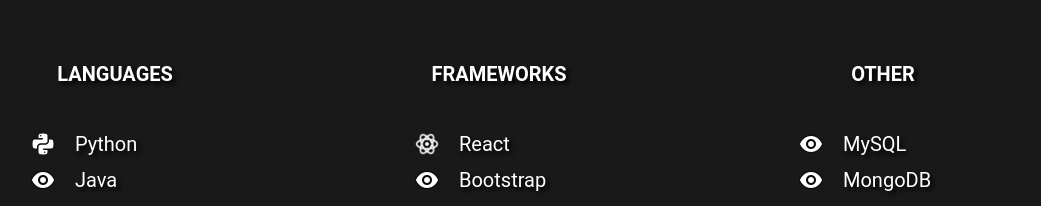
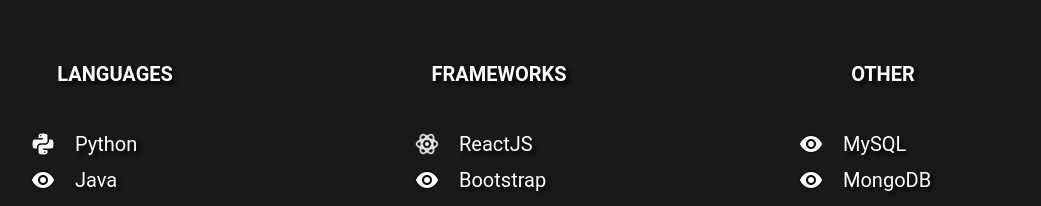
Before and after one commit to craigrusselltiu/website, a React (Create React App) app: page / in a window 1280 px wide. Shown: the part 1760-1966 px from the top of the page, without its empty margins (141-1182 px from the left). Built offline with nearby package versions, Linux system fonts and the light colour scheme.

Commit message:
Update README.md

```diff
--- a/src/components/LinkBar.js
+++ b/src/components/LinkBar.js
@@ -10,7 +10,7 @@
             <div className='linkbar'>
                 <LinkButton img={github} link={'https://github.com/craigrusselltiu'} tooltip='GitHub' />
                 <LinkButton img={linkedin} link={'https://www.linkedin.com/in/craig-tiu/'} tooltip='LinkedIn' />
-                <LinkButton img={gmail} link={'mailto:craigrusselltiu@gmail.com'} tooltip='Gmail' />
+                <LinkButton img={gmail} link={'mailto:craigrusselltiu@gmail.com'} tooltip='Email' />
                 <LinkButton img={resume} link={myResume} download={true} tooltip='Resume' />
             </div>
         </Fade>
--- a/src/views/Contact.js
+++ b/src/views/Contact.js
@@ -3,7 +3,10 @@
 const Contact = () => {
     return (
         <>
-            <TextCenter header='CONTACT' />
+            <TextCenter
+                header='CONTACT'
+                text=""
+            />
         </>
     )
 }
--- a/src/views/Home.js
+++ b/src/views/Home.js
@@ -24,7 +24,7 @@
     ]
 
     const frameworks = [
-        {icon: images.react, text: 'React'},
+        {icon: images.react, text: 'ReactJS'},
         {icon: images.eye, text: 'Bootstrap'},
         {icon: images.eye, text: 'Spring Boot'},
         {icon: images.eye, text: 'JUnit'},
```
Also changed, not shown: src/images/icons/gmail.png, 1 other file (tests, documents, lock files or other folders).
